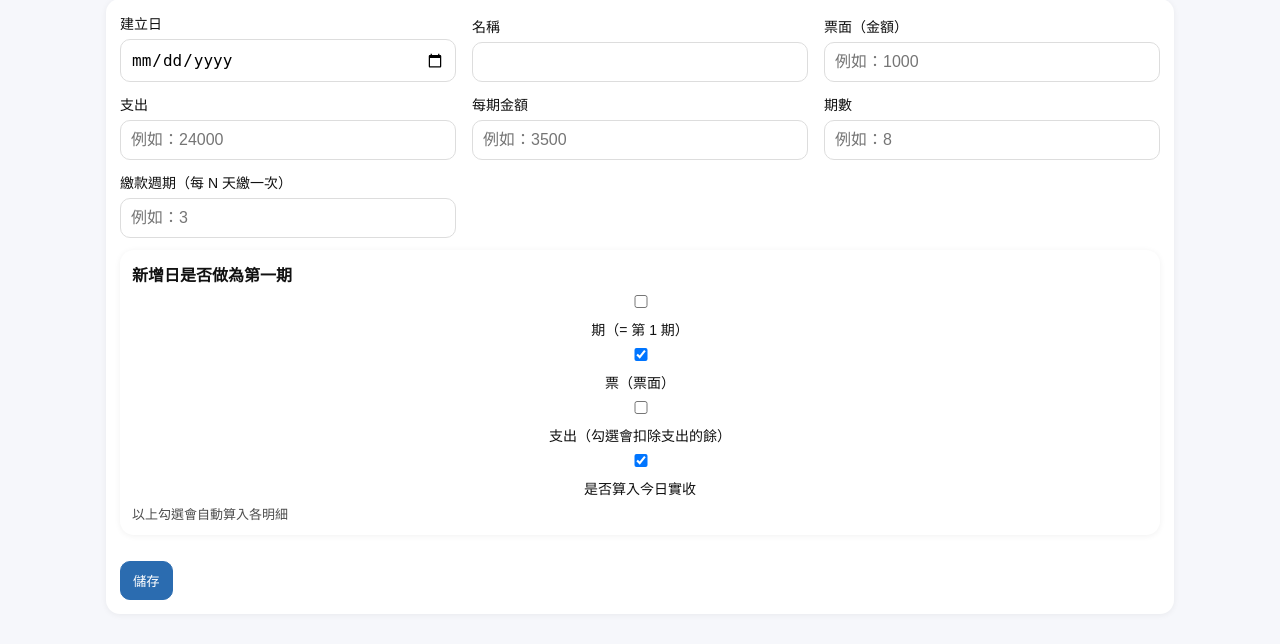
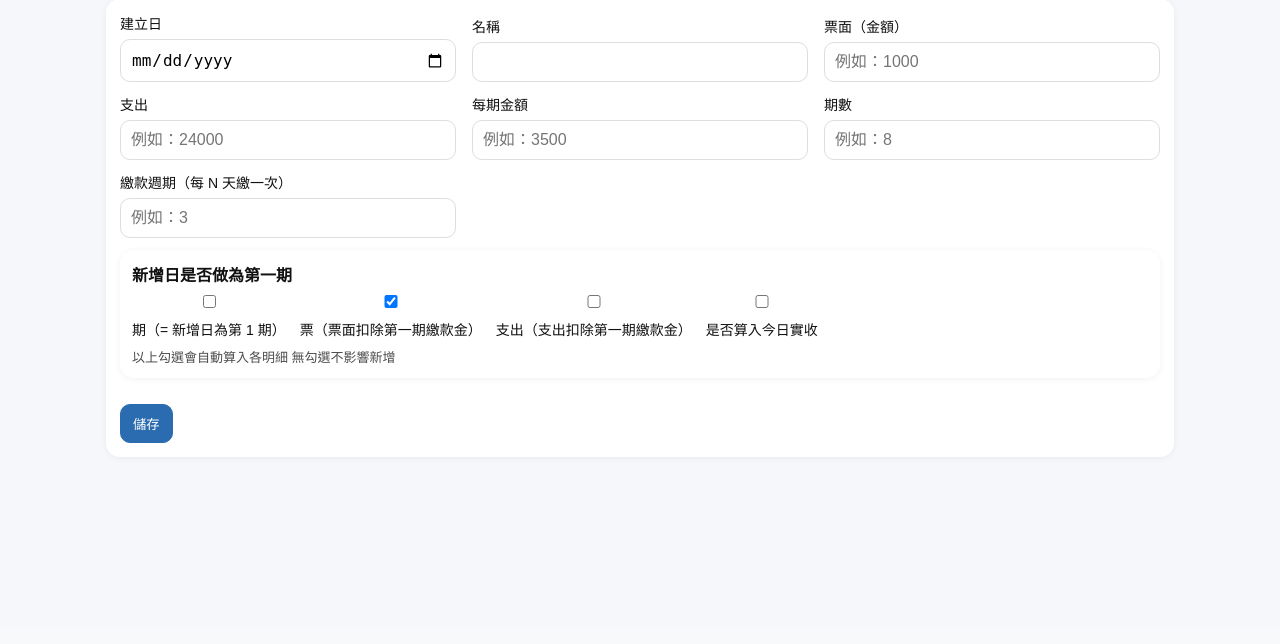
Before and after one commit to whork43-tech/public, a FastAPI app: template templates/add.html in a window 1280 px wide. Shown: the part 173-817 px from the top of the page. After the commit the page ends 616 px from the top, so only its background shows below. Run offline with FastAPI, Linux system fonts and the light colour scheme; the template is opened without the code that fills it, so the values that code supplies are empty; some libraries are stand-ins or nearby versions.

Commit message:
Add files via upload

```diff
--- a/templates/add.html
+++ b/templates/add.html
@@ -51,30 +51,33 @@
         <div class="card" style="grid-column: 1 / -1; padding: 12px;">
           <div style="font-weight:700; margin-bottom:6px;">新增日是否做為第一期</div>
 
-          <label style="display:flex; gap:8px; align-items:center; margin:6px 0;">
+          <div style="display:flex; flex-wrap:wrap; gap:14px; align-items:center;">
+            <label style="display:flex; gap:8px; align-items:center; margin:0;">
               <input type="checkbox" name="as_period1" value="1">
-            期（= 第 1 期）
+              期（= 新增日為第 1 期）
             </label>
 
-          <label style="display:flex; gap:8px; align-items:center; margin:6px 0;">
+            <label style="display:flex; gap:8px; align-items:center; margin:0;">
               <input type="checkbox" name="use_face_value" value="1" checked>
-            票（票面）
+              票（票面扣除第一期繳款金）
             </label>
 
-          <label style="display:flex; gap:8px; align-items:center; margin:6px 0;">
+            <label style="display:flex; gap:8px; align-items:center; margin:0;">
               <input type="checkbox" name="deduct_first_period_expense" value="1">
-            支出（勾選會扣除支出的餘）
+              支出（支出扣除第一期繳款金）
             </label>
 
-          <label style="display:flex; gap:8px; align-items:center; margin:6px 0;">
-            <input type="checkbox" name="count_today" value="1" checked>
+            <label style="display:flex; gap:8px; align-items:center; margin:0;">
+              <input type="checkbox" name="count_today" value="1">
               是否算入今日實收
             </label>
+          </div>
 
-          <div style="font-size: 13px; opacity: .75; margin-top: 6px;">
-            以上勾選會自動算入各明細
+          <div style="font-size: 13px; opacity: .75; margin-top: 8px;">
+            以上勾選會自動算入各明細 無勾選不影響新增
           </div>
         </div>
+
 
 
         <button type="submit" class="btn primary">儲存</button>
```
Lines whose indentation alone changed are shown as unchanged.
